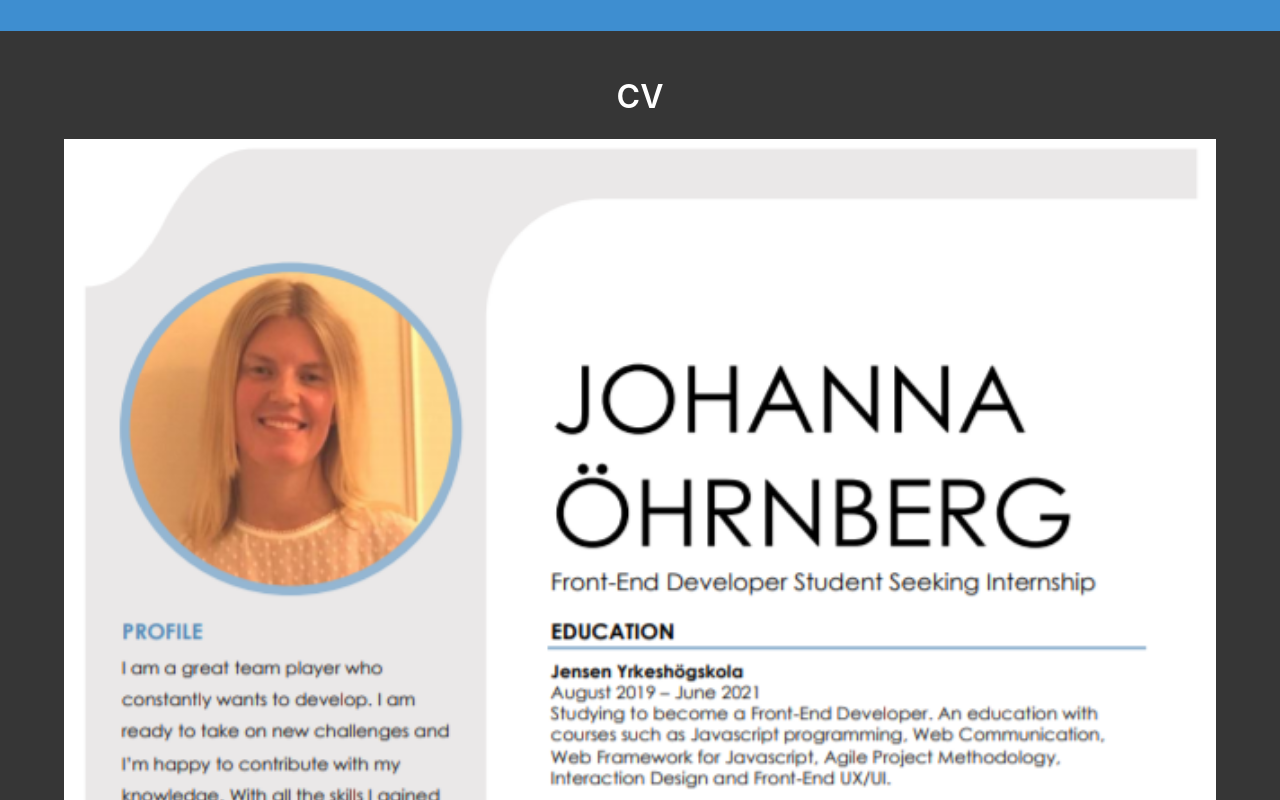
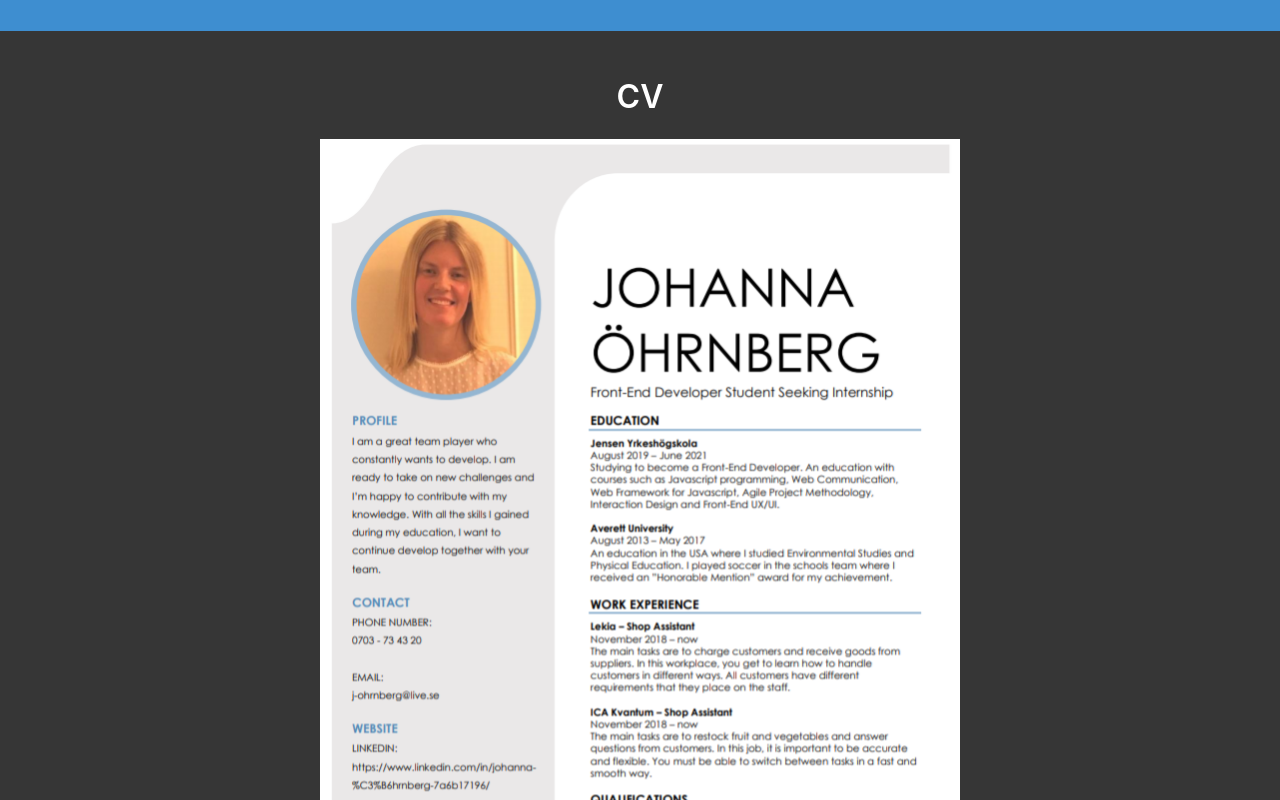
Before and after one commit to jensengbg-johanna-ohrnberg/portfolio, a Vue app: page /about in a window 1280 px wide. Shown: the part 900-1700 px from the top of the page. Built offline with nearby package versions, Linux system fonts and the light colour scheme.

Commit message:
Update Cv.vue

```diff
--- a/src/components/Cv.vue
+++ b/src/components/Cv.vue
@@ -3,9 +3,7 @@
         <div class="hero-body">
             <div class="container">
                 <h1 class="title"> CV </h1>
-                <figure class="image is-3by4">
-                    <img src="../assets/cv-english.png" alt="cv">
-                </figure>
+                <img src="../assets/cv-english.png" alt="cv">
             </div>
         </div>
     </section>
@@ -23,6 +21,12 @@ export default {
         flex-direction: column;
         justify-content: center;
         text-align: center;
+    }
+
+    img {
+        display: block;
+        margin: auto;
+        width: 40rem;
     }
     /*@import url('https://fonts.googleapis.com/css2?family=Ranchers&display=swap');
     @import url('https://fonts.googleapis.com/css2?family=Source+Code+Pro&display=swap');
```
